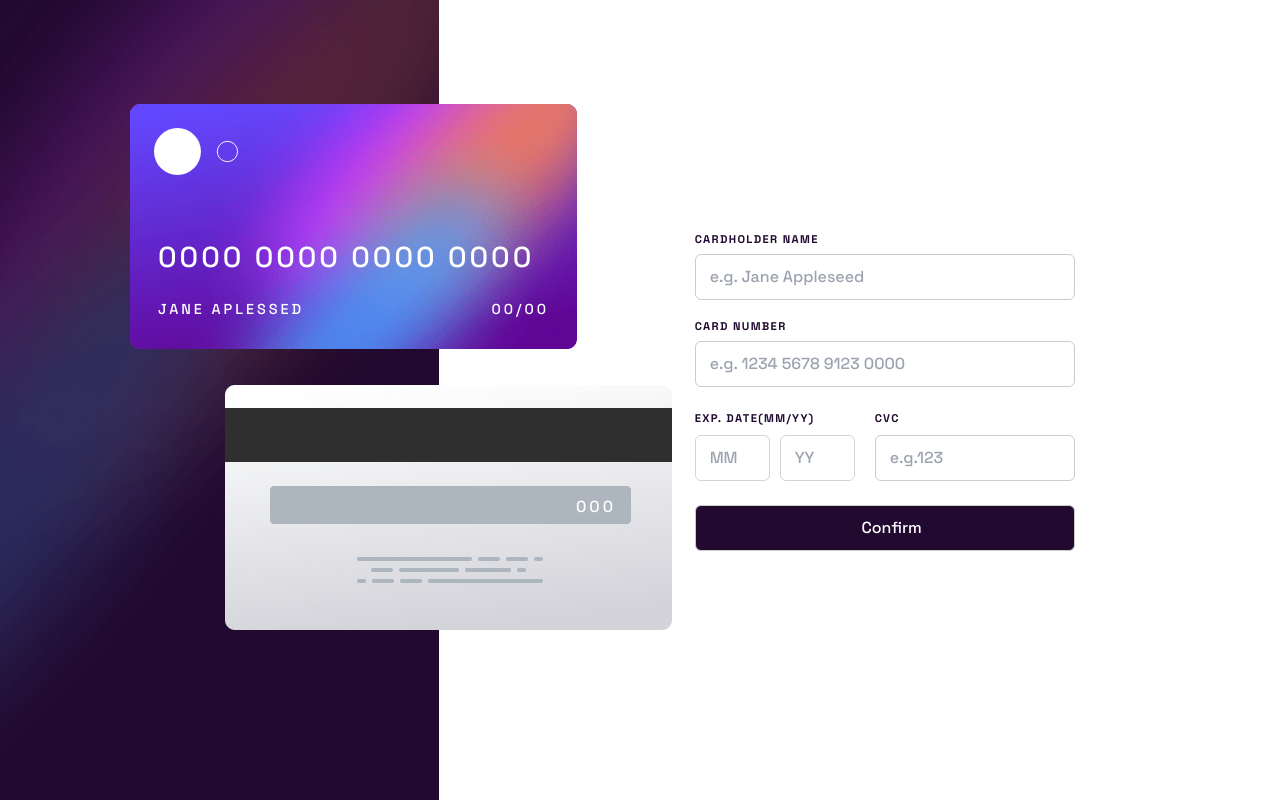
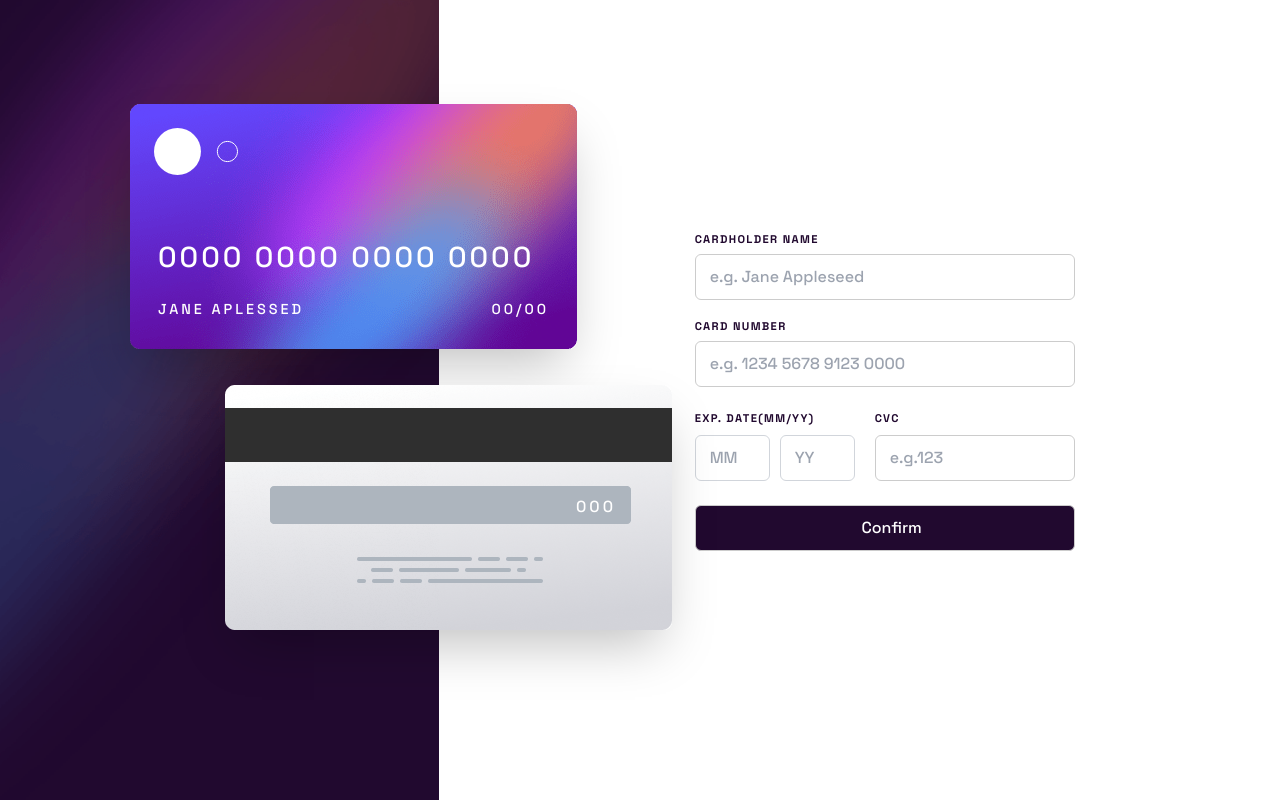
Before and after one commit to BashS117/interactive-card-form, a React (Vite) app: page / in a window 1280 px wide. Built offline with nearby package versions, Linux system fonts and the light colour scheme.

Commit message:
add shadows to cards

```diff
--- a/src/components/BgCards/index.jsx
+++ b/src/components/BgCards/index.jsx
@@ -5,7 +5,7 @@ import bgCardBack from '../../assets/bg-card-back.png'
 function BgCards()  {
   return (
         <div className='absolute top-[13%] left-[130px] flex flex-col gap-9 tracking-[3px] text-white'>
-            <figure className='relative'>
+            <figure className='relative shadow-2xl rounded-lg'>
             <svg className='absolute top-6 left-6' width="84" height="47" fill="none" xmlns="http://www.w3.org/2000/svg"><ellipse cx="23.478" cy="23.5" rx="23.478" ry="23.5" fill="#fff"/><path d="M83.5 23.5c0 5.565-4.507 10.075-10.065 10.075-5.559 0-10.065-4.51-10.065-10.075 0-5.565 4.506-10.075 10.065-10.075 5.558 0 10.065 4.51 10.065 10.075Z" stroke="#fff"/></svg>
                 <img className='' src={bgCardFront} alt="" />
                 <div className=' absolute bottom-0  w-[100%] text-left p-7'>
@@ -21,7 +21,7 @@ function BgCards()  {
             </figure>
 
 
-            <figure className=' relative left-[95px]'>
+            <figure className=' relative left-[95px] shadow-2xl rounded-lg'>
                 <img className='' src={bgCardBack} alt="" />
                 <p className='absolute top-[110px] right-14'>000</p>
             </figure>
```
